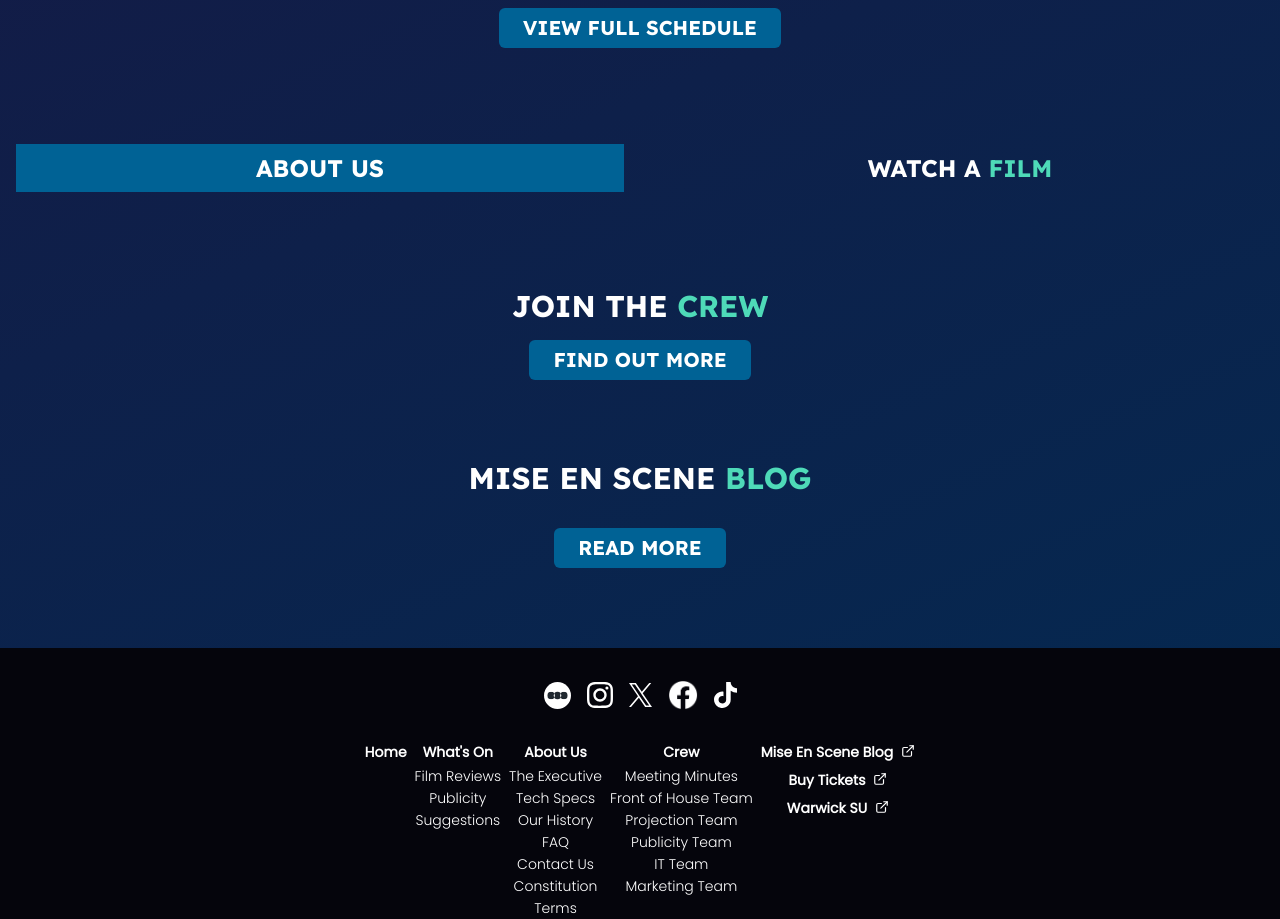
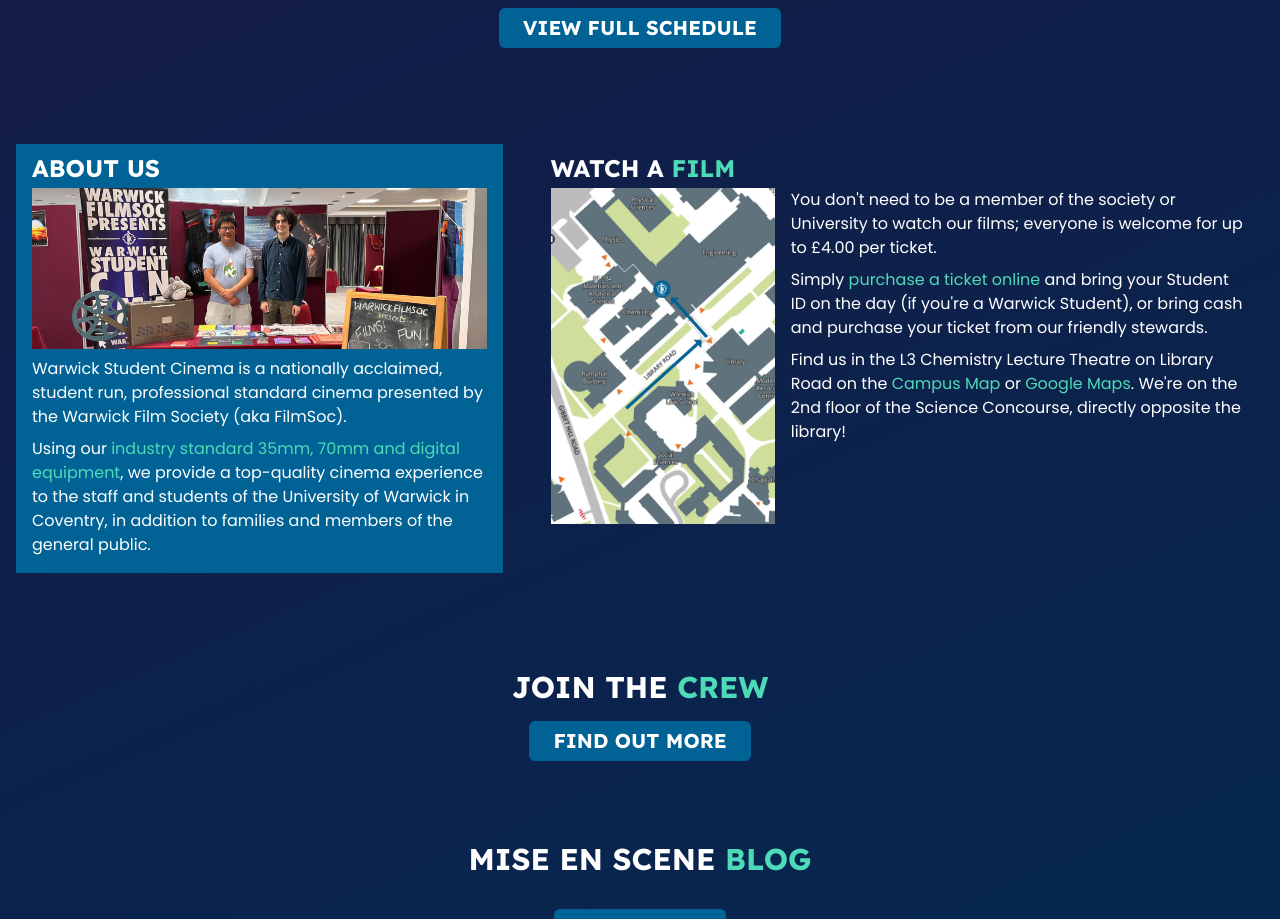
Before and after one commit to WarwickFilmSoc/Website-V6, a Next.js app: page / in a window 1280 px wide. Shown: the part 900-1819 px from the top of the page. Built offline with nearby package versions, Linux system fonts and the light colour scheme; grey boxes are pictures that could not be loaded; what @tryghost/content-api would draw is missing.

Commit message:
:sparkles: Add about us and watch a film pages

```diff
--- a/src/app/(home)/about-us-card.tsx
+++ b/src/app/(home)/about-us-card.tsx
@@ -1,7 +1,31 @@
+import Image from 'next/image';
+import aboutUsImage from '@/assets/home/about-us.jpg';
+import React from 'react';
+import Link from 'next/link';
+
 export default function AboutUsCard() {
   return (
-    <section className="bg-primary m-4 px-4 py-2">
-      <h2 className="text-2xl">About Us</h2>
+    <section className="bg-primary m-4 px-4 py-2 text-left w-2/5">
+      <h2 className="text-2xl mb-1">About Us</h2>
+      <Image
+        src={aboutUsImage}
+        alt="Eric and Daniel at a Warwick Open Day"
+        className="mb-2"
+      />
+      <p className="mb-2">
+        Warwick Student Cinema is a nationally acclaimed, student run,
+        professional standard cinema presented by the Warwick Film Society (aka
+        FilmSoc).
+      </p>
+      <p className="mb-2">
+        Using our{' '}
+        <Link href="/technical-specifications" className="text-accent">
+          industry standard 35mm, 70mm and digital equipment
+        </Link>
+        , we provide a top-quality cinema experience to the staff and students
+        of the University of Warwick in Coventry, in addition to families and
+        members of the general public.
+      </p>
     </section>
   );
 }
--- a/src/app/(home)/page.tsx
+++ b/src/app/(home)/page.tsx
@@ -16,7 +16,7 @@
 
       <TermEvents />
 
-      <div className="grid grid-cols-2 mb-20">
+      <div className="flex mb-20 max-w-7xl mx-auto">
         <AboutUsCard />
         <WatchAFilm />
       </div>
--- a/src/app/(home)/watch-a-film.tsx
+++ b/src/app/(home)/watch-a-film.tsx
@@ -1,9 +1,63 @@
+import Image from 'next/image';
+import map from '@/assets/home/map.jpg';
+
 export default function WatchAFilm() {
   return (
-    <section className="m-4 px-4 py-2">
-      <h2 className="text-2xl">
+    <section className="m-4 px-4 py-2 text-left w-3/5">
+      <h2 className="text-2xl mb-1">
         Watch a <span className="text-accent">Film</span>
       </h2>
+      <div className="flex space-x-4">
+        <div>
+          <Image
+            src={map}
+            alt="Map to get to Warwick Student Cinema"
+            className="w-56"
+          />
+        </div>
+        <div className="w-96 grow">
+          <p className="mb-2">
+            You don&apos;t need to be a member of the society or University to
+            watch our films; everyone is welcome for up to £4.00 per ticket.
+          </p>
+          <p className="mb-2">
+            Simply{' '}
+            <a
+              href="https://www.warwicksu.com/societies-sports/societies/filmsoc/"
+              rel="noopener"
+              target="_blank"
+              className="text-accent"
+            >
+              purchase a ticket online
+            </a>{' '}
+            and bring your Student ID on the day (if you&apos;re a Warwick
+            Student), or bring cash and purchase your ticket from our friendly
+            stewards.
+          </p>
+          <p className="mb-2">
+            Find us in the L3 Chemistry Lecture Theatre on Library Road on the{' '}
+            <a
+              href="https://campus.warwick.ac.uk/search/623c88ba421e6f5928c0d9ad"
+              target="_blank"
+              rel="noopener"
+              className="text-accent"
+            >
+              Campus Map
+            </a>{' '}
+            or{' '}
+            <a
+              href="https://goo.gl/maps/y1k5sbsnSxFRSTRN7"
+              target="_blank"
+              rel="noopener"
+              className="text-accent"
+            >
+              Google Maps
+            </a>
+            . We&apos;re on the 2nd floor of the Science Concourse, directly
+            opposite the library!
+          </p>
+        </div>
+      </div>
     </section>
   );
 }
```
Also changed, not shown: src/assets/home/about-us.jpg (added), src/assets/home/map.jpg (added).
